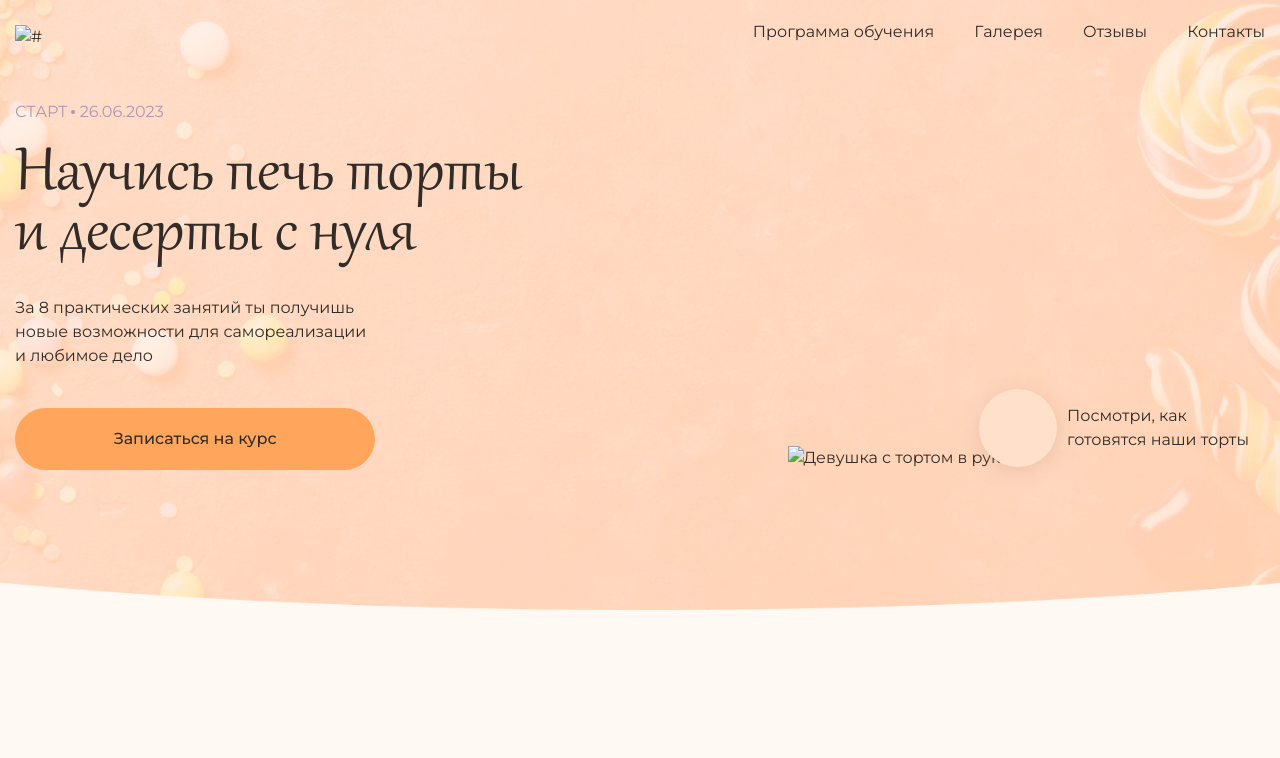
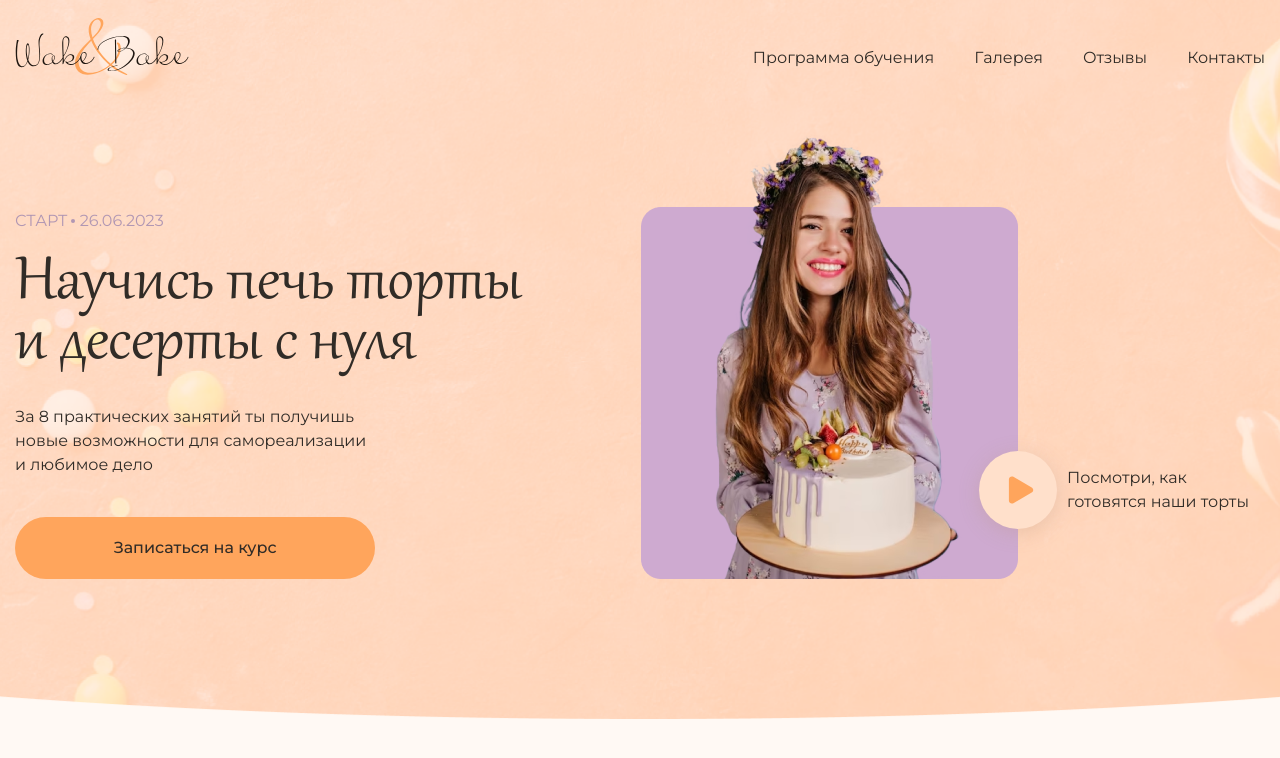
Before and after one commit to goreloff1999/Homework, a plain HTML site: page wake-bake/index.html in a window 1280 px wide. Drawn offline with Linux system fonts and the light colour scheme; the site is published under a folder, as on GitHub Pages, so addresses that start at the root find nothing.

Commit message:
Update index.html

```diff
--- a/wake-bake/index.html
+++ b/wake-bake/index.html
@@ -26,7 +26,7 @@
                 <div class="container">
                     <div class="header__top-inner">
                         <a class="header__logo" href="#">
-                            <img src="/img/icons/logos/logo-dark.svg" alt="#">
+                            <img src="img/icons/logos/logo-dark.svg" alt="#">
                         </a>
                         <nav class="nav">
                             <ul class="nav__list">
@@ -75,19 +75,19 @@
                             </p>
                             <div class="hero__img-control hero__img-control--mobile">
                                 <a class="hero__img-button" data-fslightbox
-                                    href="/Исходники для макета Wake&Bake/тортик.mp4" href="#">
-                                    <img src="/img/icons/play.svg" alt="">
+                                    href="Исходники для макета Wake&Bake/тортик.mp4" href="#">
+                                    <img src="img/icons/play.svg" alt="">
                                 </a>
                                 Посмотри, как готовятся наши торты
                             </div>
                             <a class="hero__button button" href="#">Записаться на курс</a>
                         </div>
                         <div class="hero__img">
-                            <img src="/img/content/girl.png" alt="Девушка с тортом в руках">
+                            <img src="img/content/girl.png" alt="Девушка с тортом в руках">
                             <div class="hero__img-control">
                                 <a class="hero__img-button" data-fslightbox="1"
                                     href="/Исходники для макета Wake&Bake/тортик.mp4" href="#">
-                                    <img src="/img/icons/play.svg" alt="">
+                                    <img src="img/icons/play.svg" alt="">
                                 </a>
                                 Посмотри, как готовятся наши торты
                             </div>
```
